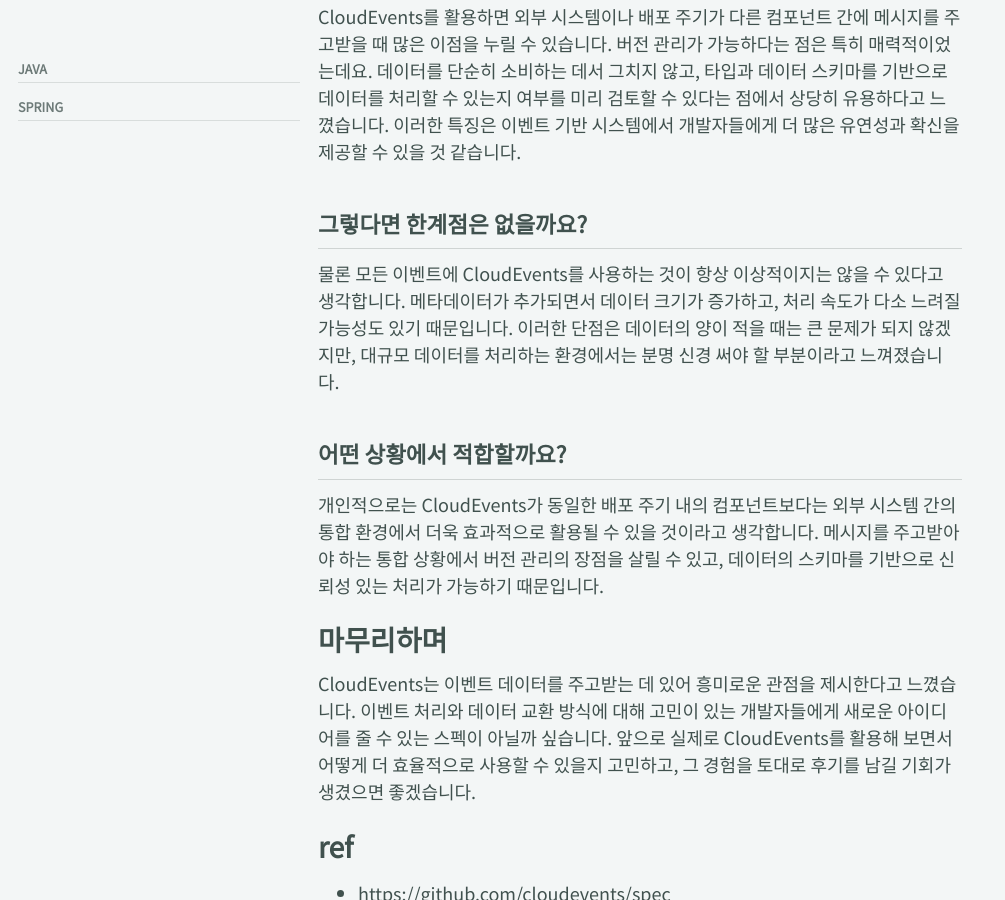
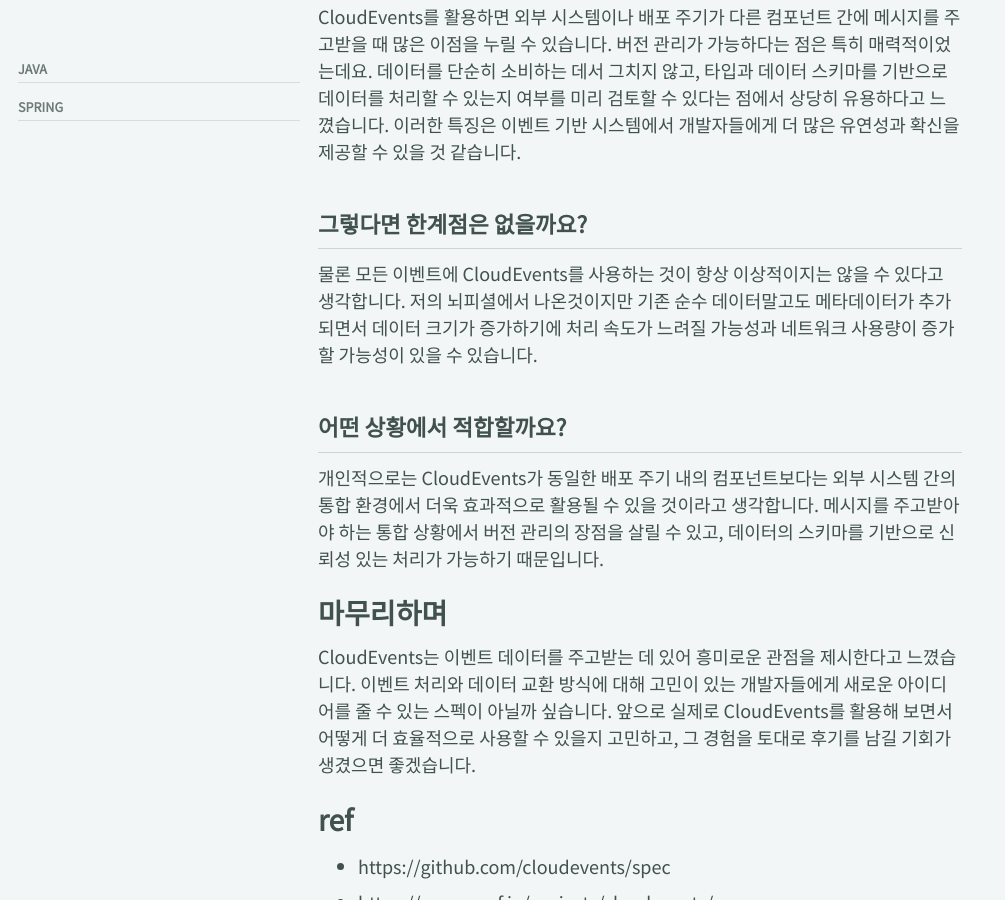
Before and after one commit to BaeJi77/BaeJi77.github.io, a Jekyll site: the page built from _posts/dev/2025-01-18-About-cloudevents.md, in a window 1280 px wide and 900 px high, scrolled down 17452 px. Shown: the whole window, without its empty margins (0-1005 px from the left). Built offline with Jekyll 4.4.1, drawn with Linux system fonts in a browser that asks for light colours; cached includes are drawn as plain includes; nearby versions of some CDN libraries; comment, search, counter and statistics services are not loaded.

Commit message:
2025-01-19 about cloudevents

```diff
--- a/_posts/dev/2025-01-18-About-cloudevents.md
+++ b/_posts/dev/2025-01-18-About-cloudevents.md
@@ -524,9 +524,11 @@
 CloudEvents를 활용하면 외부 시스템이나 배포 주기가 다른 컴포넌트 간에 메시지를 주고받을 때 많은 이점을 누릴 수 있습니다. 버전 관리가 가능하다는 점은 특히 매력적이었는데요. 데이터를 단순히 소비하는 데서 그치지 않고, 타입과 데이터 스키마를 기반으로 데이터를 처리할 수 있는지 여부를 미리 검토할 수 있다는 점에서 상당히 유용하다고 느꼈습니다. 이러한 특징은 이벤트 기반 시스템에서 개발자들에게 더 많은 유연성과 확신을 제공할 수 있을 것 같습니다.
 
 ## 그렇다면 한계점은 없을까요?
-물론 모든 이벤트에 CloudEvents를 사용하는 것이 항상 이상적이지는 않을 수 있다고 생각합니다. 메타데이터가 추가되면서 데이터 크기가 증가하고, 처리 속도가 다소 느려질 가능성도 있기 때문입니다. 이러한 단점은 데이터의 양이 적을 때는 큰 문제가 되지 않겠지만, 대규모 데이터를 처리하는 환경에서는 분명 신경 써야 할 부분이라고 느껴졌습니다.
+
+물론 모든 이벤트에 CloudEvents를 사용하는 것이 항상 이상적이지는 않을 수 있다고 생각합니다. 저의 뇌피셜에서 나온것이지만 기존 순수 데이터말고도 메타데이터가 추가되면서 데이터 크기가 증가하기에 처리 속도가 느려질 가능성과 네트워크 사용량이 증가할 가능성이 있을 수 있습니다.
 
 ## 어떤 상황에서 적합할까요?
+
 개인적으로는 CloudEvents가 동일한 배포 주기 내의 컴포넌트보다는 외부 시스템 간의 통합 환경에서 더욱 효과적으로 활용될 수 있을 것이라고 생각합니다. 메시지를 주고받아야 하는 통합 상황에서 버전 관리의 장점을 살릴 수 있고, 데이터의 스키마를 기반으로 신뢰성 있는 처리가 가능하기 때문입니다.
 
 # 마무리하며
```
